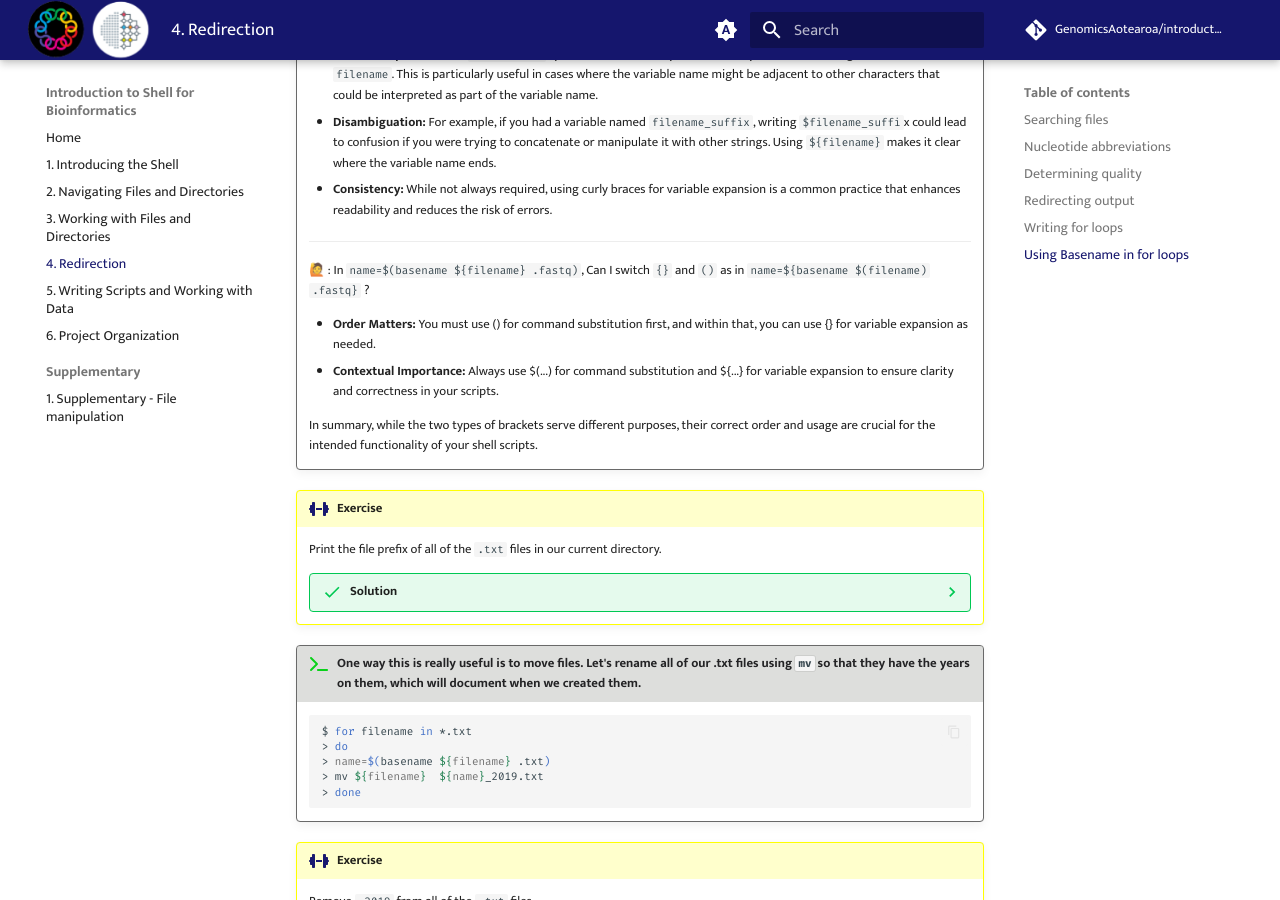
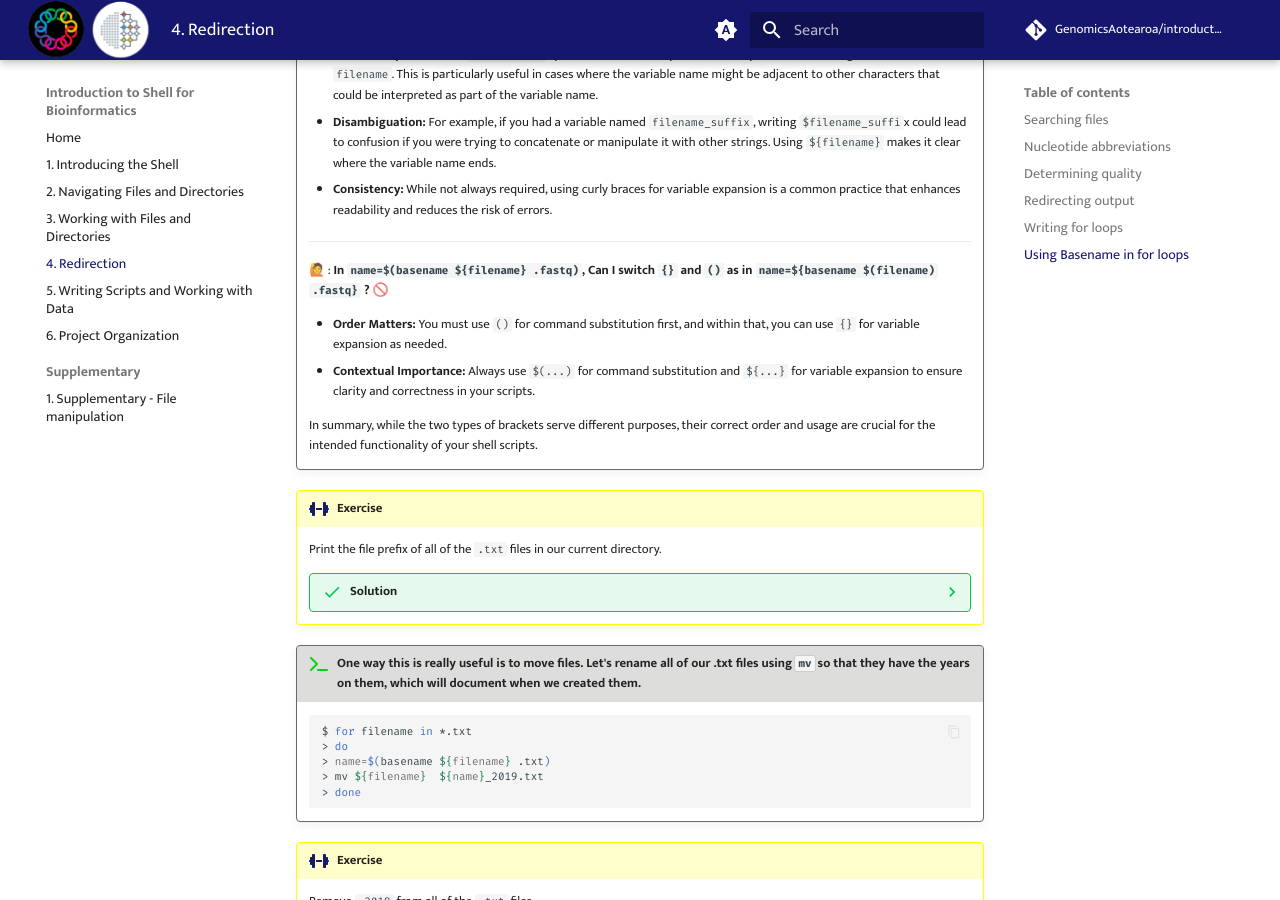
Before and after one commit to GenomicsAotearoa/introduction-to-shell, an MkDocs documentation site: the page built from docs/04-redirection.md, in a window 1280 px wide and 900 px high, scrolled down 10667 px. Built offline with MkDocs 1.6.1 and Material for MkDocs 9.7.7, drawn with Linux system fonts in a browser that asks for light colours; comment, search, counter and statistics services are not loaded.

Commit message:
make it more clean on () and {}

```diff
--- a/docs/04-redirection.md
+++ b/docs/04-redirection.md
@@ -606,10 +606,10 @@ Inside our for loop, we create a new name variable. We call the basename functio
 
     * * *
 
-    🙋 : In  `name=$(basename ${filename} .fastq)`, Can  I switch `{}` and `()` as in `name=${basename $(filename) .fastq}` ?
+    🙋 : **In  `name=$(basename ${filename} .fastq)`, Can  I switch `{}` and `()` as in `name=${basename $(filename) .fastq}` ?** 🚫
 
-    - **Order Matters:** You must use () for command substitution first, and within that, you can use {} for variable expansion as needed.
-    - **Contextual Importance:** Always use $(...) for command substitution and ${...} for variable expansion to ensure clarity and correctness in your scripts.
+    - **Order Matters:** You must use `()` for command substitution first, and within that, you can use `{}` for variable expansion as needed.
+    - **Contextual Importance:** Always use `$(...)` for command substitution and `${...}` for variable expansion to ensure clarity and correctness in your scripts.
 
     In summary, while the two types of brackets serve different purposes, their correct order and usage are crucial for the intended functionality of your shell scripts.
 
```
